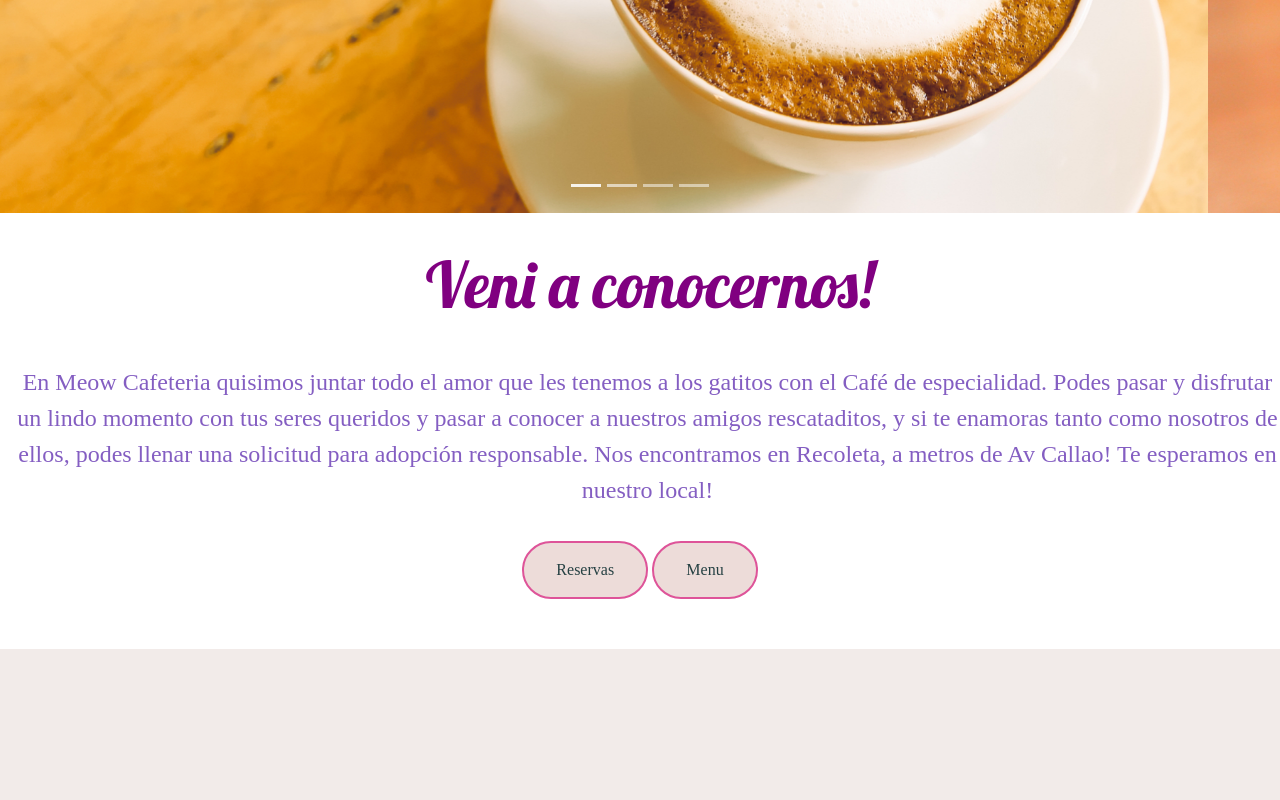
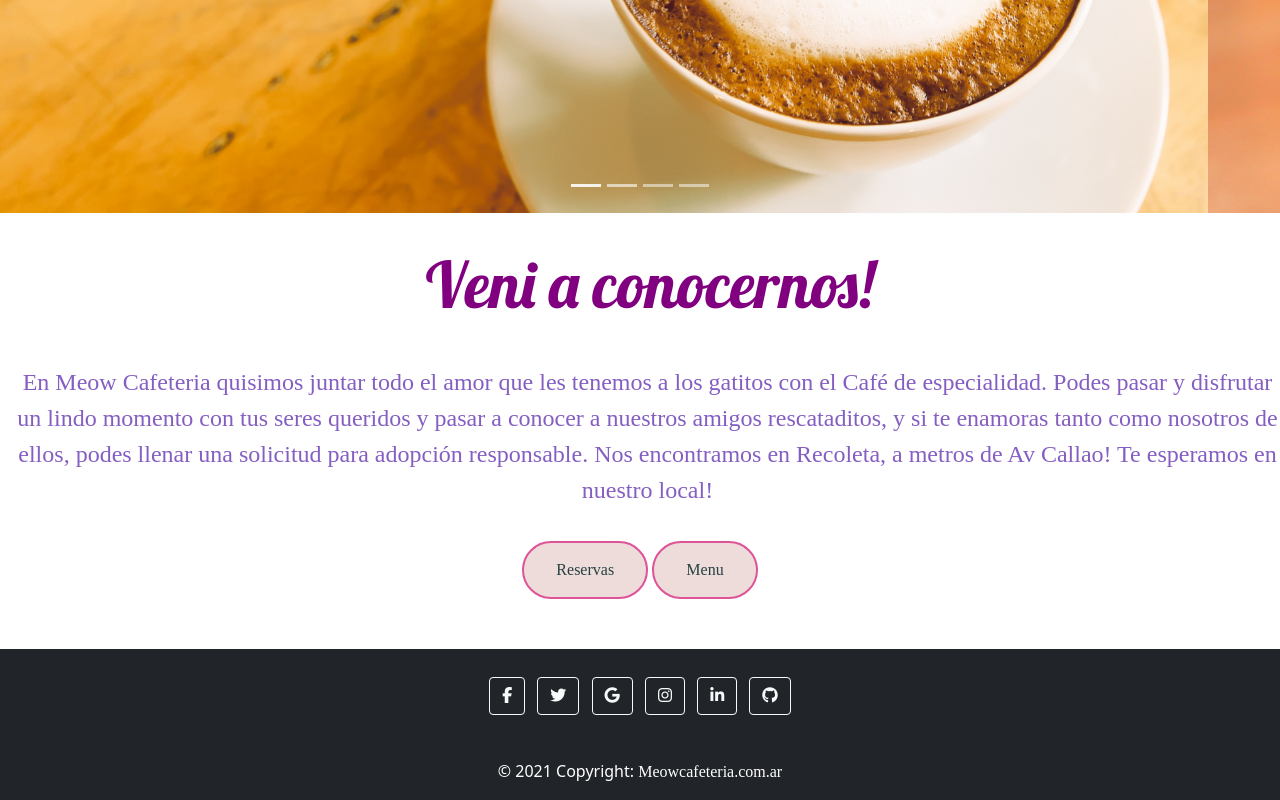
Before and after one commit to natacccha/meowcafeteria, a website: page index.html in a window 1280 px wide. Shown: the part 450-1250 px from the top of the page. Before the commit the page ends 1099 px from the top, so only its background shows below. Drawn offline with nearby package versions, Linux system fonts and the light colour scheme; a web font is replaced by a local one.

Commit message:
se agrego el footer

```diff
--- a/index.html
+++ b/index.html
@@ -20,6 +20,11 @@
   <link rel="preconnect" href="https://fonts.gstatic.com" crossorigin>
   <link href="https://fonts.googleapis.com/css2?family=Lobster&display=swap" rel="stylesheet">
   <link rel="preconnect" href="https://fonts.googleapis.com">
+
+
+  <!--font awesome-->
+  <script src="https://kit.fontawesome.com/aebe9931fa.js" crossorigin="anonymous"></script>
+
 
   <!--Bootstrap-->
   <link href="https://cdn.jsdelivr.net/npm/bootstrap@5.1.3/dist/css/bootstrap.min.css" rel="stylesheet"
@@ -146,6 +151,54 @@
   <script src="https://cdn.jsdelivr.net/npm/bootstrap@5.1.3/dist/js/bootstrap.bundle.min.js"
     integrity="sha384-ka7Sk0Gln4gmtz2MlQnikT1wXgYsOg+OMhuP+IlRH9sENBO0LRn5q+8nbTov4+1p" crossorigin="anonymous">
   </script>
+
+<footer class="bg-dark text-center text-white">
+  <!-- Grid container -->
+  <div class="container p-4 pb-0">
+    <!-- Section: Social media -->
+    <section class="mb-4">
+      <!-- Facebook -->
+      <a class="btn btn-outline-light btn-floating m-1" href="#!" role="button"
+        ><i class="fab fa-facebook-f"></i
+      ></a>
+
+      <!-- Twitter -->
+      <a class="btn btn-outline-light btn-floating m-1" href="#!" role="button"
+        ><i class="fab fa-twitter"></i
+      ></a>
+
+      <!-- Google -->
+      <a class="btn btn-outline-light btn-floating m-1" href="#!" role="button"
+        ><i class="fab fa-google"></i
+      ></a>
+
+      <!-- Instagram -->
+      <a class="btn btn-outline-light btn-floating m-1" href="#!" role="button"
+        ><i class="fab fa-instagram"></i
+      ></a>
+
+      <!-- Linkedin -->
+      <a class="btn btn-outline-light btn-floating m-1" href="#!" role="button"
+        ><i class="fab fa-linkedin-in"></i
+      ></a>
+
+      <!-- Github -->
+      <a class="btn btn-outline-light btn-floating m-1" href="#!" role="button"
+        ><i class="fab fa-github"></i
+      ></a>
+    </section>
+    <!-- Section: Social media -->
+  </div>
+  <!-- Grid container -->
+
+  <!-- Copyright -->
+  <div class="text-center p-3">
+    © 2021 Copyright:
+    <a class="text-white" href="https://mdbootstrap.com/">Meowcafeteria.com.ar</a>
+  </div>
+  <!-- Copyright -->
+</footer>
+
 </body>
 
 </html>
```
Also changed, not shown: about.html (+14 -5 lines), adopta.html (+19 -12 lines), gracias.html (+8 -3 lines), menu.html (+3 -0 lines), reservas.html (+3 -0 lines), tienda.html (+3 -0 lines).
